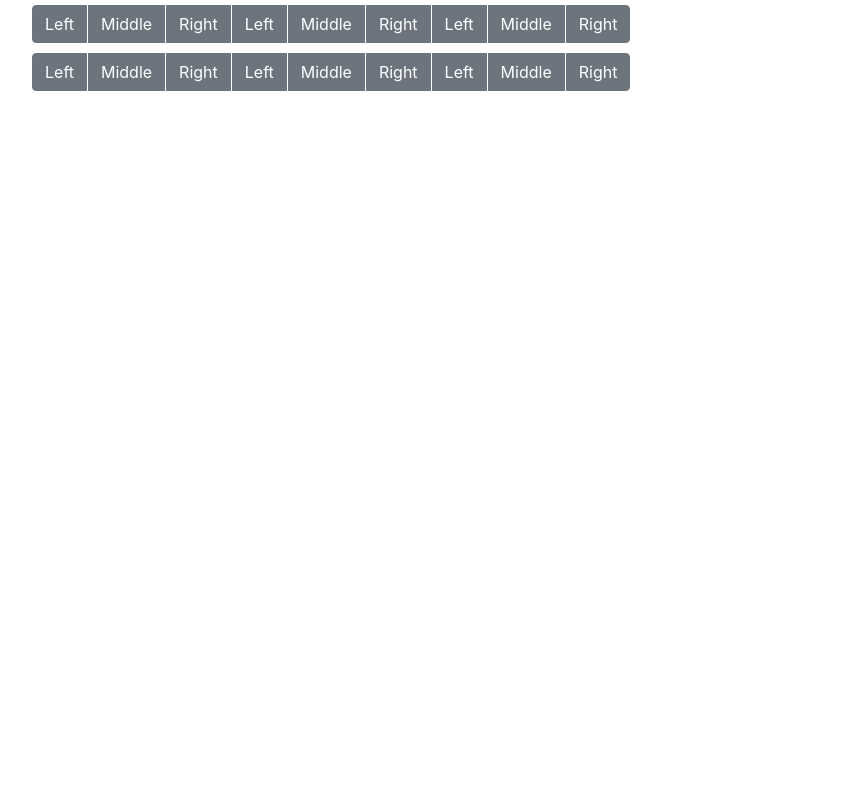
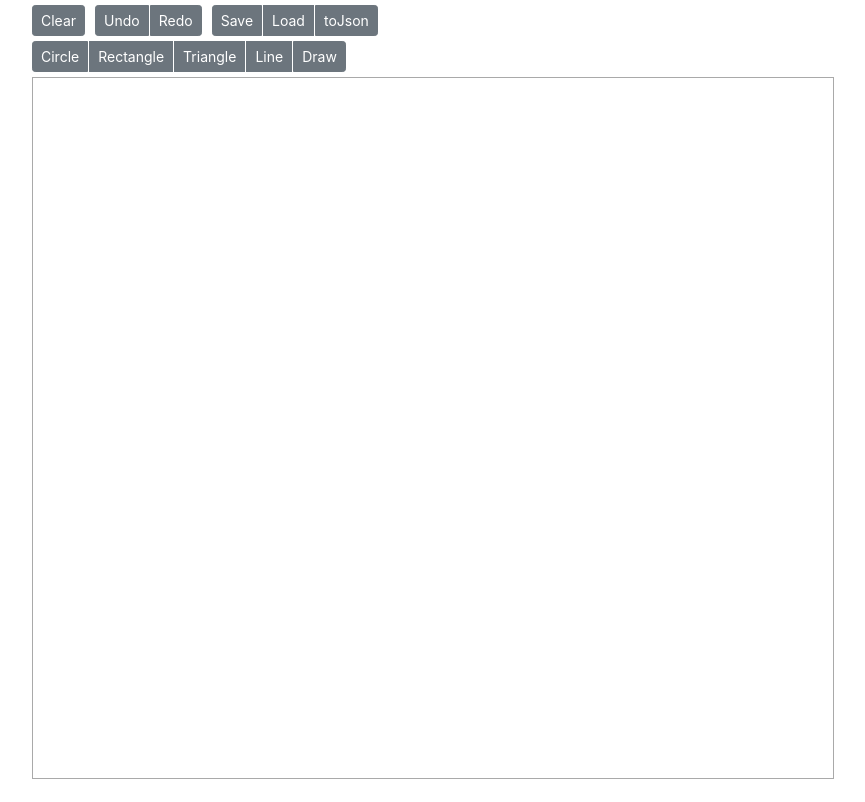
Before and after one commit to returner/fabricjs-drawing, a website built with webpack: page index.html in a window 1280 px wide. Shown: the whole page, without its empty margins (53-918 px from the left). Built offline with nearby package versions, Linux system fonts and the light colour scheme.

Commit message:
initialized layout

```diff
--- a/app/App.ts
+++ b/app/App.ts
@@ -1,6 +1,18 @@
 import {fabric} from "fabric";
-import * as jQuery from "jquery";
+import * as $ from "jquery";
 
 export default class Main{
+    public drawCircle() {
+        console.log("circle");
+    }
+}
 
-}
+let main = new Main();
+
+$(document).ready(()=>{
+    $("#btnCircle").on("click", main.drawCircle);
+    $("#btnRectangle").on("click", main.drawCircle);
+    $("#btnTriangle").on("click", main.drawCircle);
+    $("#btnLine").on("click", main.drawCircle);
+    $("#btnDraw").on("click", main.drawCircle);
+})
--- a/index.html
+++ b/index.html
@@ -6,40 +6,45 @@
             <!-- Bootstrap CSS -->
             <link rel="stylesheet" href="https://maxcdn.bootstrapcdn.com/bootstrap/4.0.0/css/bootstrap.min.css" integrity="sha384-Gn5384xqQ1aoWXA+058RXPxPg6fy4IWvTNh0E263XmFcJlSAwiGgFAW/dAiS6JXm" crossorigin="anonymous">
         <style>
-            .btn-group {
+            .btn-toolbar {
                 margin-top:5px;
                 margin-bottom: 5px;
             }
-            .btn-group button {
+            .btn-toolbar button {
                 margin-right: 2px;
+            }
+
+            #canvas {
+                border: 1px solid darkgray;
             }
         </style>
     </head>
     <body>
         <div class="container">
             <div>
-                <!--buttons-->
-                <div class="btn-group" role="group" aria-label="Control Panel">
-                    <button type="button" class="btn btn-secondary">Left</button>
-                    <button type="button" class="btn btn-secondary">Middle</button>
-                    <button type="button" class="btn btn-secondary">Right</button>
-                    <button type="button" class="btn btn-secondary">Left</button>
-                    <button type="button" class="btn btn-secondary">Middle</button>
-                    <button type="button" class="btn btn-secondary">Right</button>
-                    <button type="button" class="btn btn-secondary">Left</button>
-                    <button type="button" class="btn btn-secondary">Middle</button>
-                    <button type="button" class="btn btn-secondary">Right</button>
+                <!--toolbars-->
+                <div class="btn-toolbar" role="toolbar" aria-label="Control Panel">
+                    <div class="btn-group mr-2 btn-group-sm" role="group" aria-label="First group">
+                        <button type="button" class="btn btn-secondary">Clear</button>
+                    </div>
+                    <div class="btn-group mr-2 btn-group-sm" role="group" aria-label="First group">
+                        <button type="button" class="btn btn-secondary">Undo</button>
+                        <button type="button" class="btn btn-secondary">Redo</button>
+                    </div>
+                    <div class="btn-group mr-2 btn-group-sm" role="group" aria-label="First group">
+                        <button type="button" class="btn btn-secondary">Save</button>
+                        <button type="button" class="btn btn-secondary">Load</button>
+                        <button type="button" class="btn btn-secondary">toJson</button>
+                    </div>
                 </div>
-                <div class="btn-group" role="group" aria-label="Shapes">
-                    <button type="button" class="btn btn-secondary">Left</button>
-                    <button type="button" class="btn btn-secondary">Middle</button>
-                    <button type="button" class="btn btn-secondary">Right</button>
-                    <button type="button" class="btn btn-secondary">Left</button>
-                    <button type="button" class="btn btn-secondary">Middle</button>
-                    <button type="button" class="btn btn-secondary">Right</button>
-                    <button type="button" class="btn btn-secondary">Left</button>
-                    <button type="button" class="btn btn-secondary">Middle</button>
-                    <button type="button" class="btn btn-secondary">Right</button>
+                <div class="btn-toolbar" role="toolbar" aria-label="Shapes">
+                    <div class="btn-group mr-2 btn-group-sm" role="group" aria-label="First group">
+                        <button type="button" class="btn btn-secondary" id="btnCircle" title="circle">Circle</button>
+                        <button type="button" class="btn btn-secondary" id="btnRectangle" title="rectangle">Rectangle</button>
+                        <button type="button" class="btn btn-secondary" id="btnTriangle" title="triangle">Triangle</button>
+                        <button type="button" class="btn btn-secondary" id="btnLine" title="line">Line</button>
+                        <button type="button" class="btn btn-secondary" id="btnDraw" title="draw">Draw</button>
+                    </div>
                 </div>
             </div>
             <div>
```
